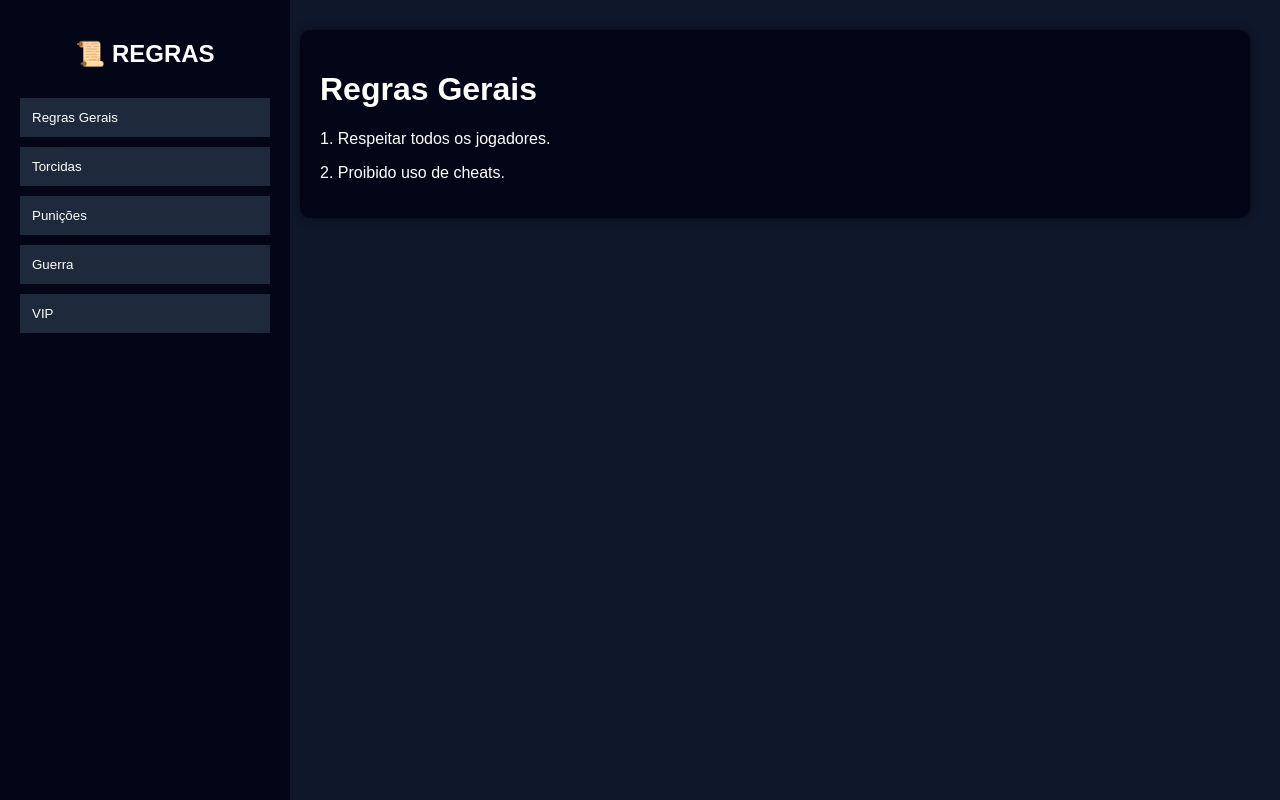
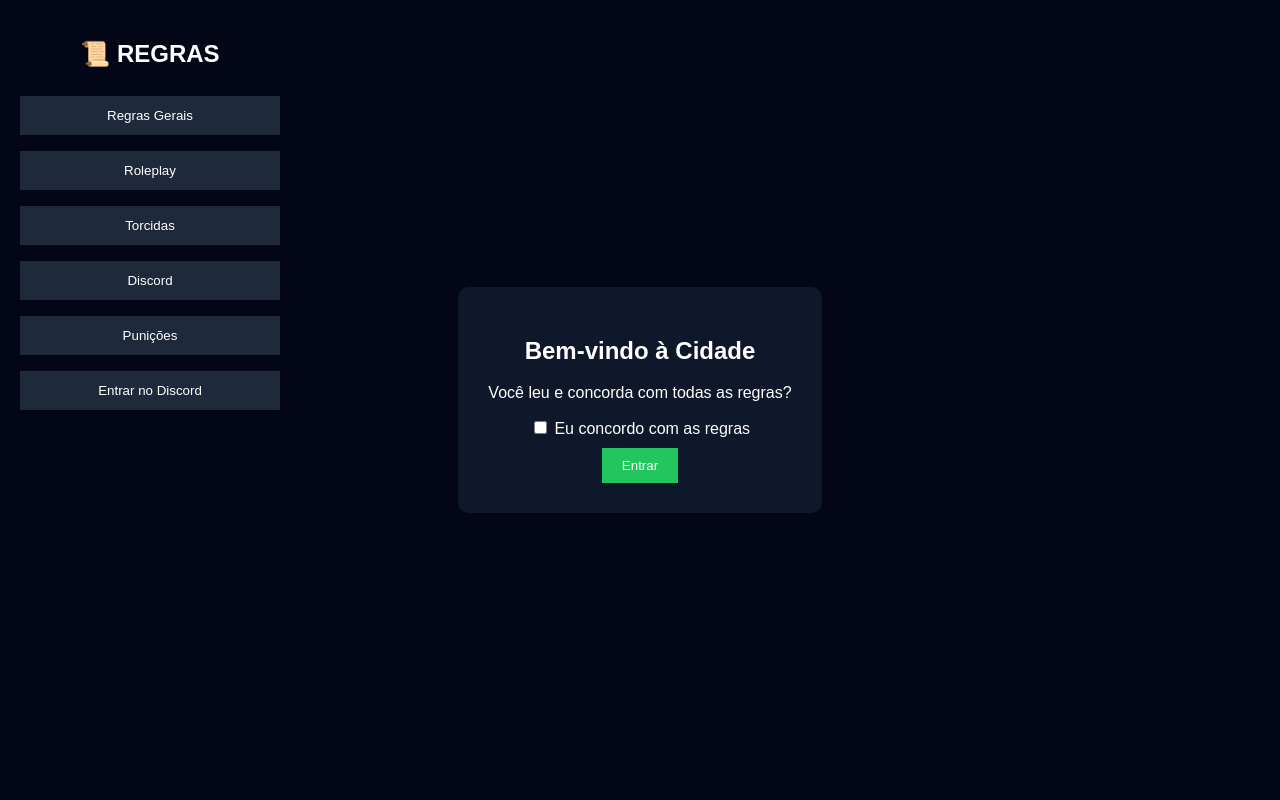
Before and after one commit to gbloficial/Brasil-Torcidas, a plain HTML site: page index.html in a window 1280 px wide. Drawn offline with Linux system fonts and the light colour scheme.

Commit message:
Update index.html

```diff
--- a/index.html
+++ b/index.html
@@ -3,106 +3,98 @@
 <head>
 <meta charset="UTF-8">
 <meta name="viewport" content="width=device-width, initial-scale=1.0">
-<title>Painel de Regras - Servidor FiveM</title>
+<title>Painel Oficial - Cidade Torcidas</title>
 <style>
-body {
-  margin: 0;
-  font-family: Arial, sans-serif;
-  background: #0f172a;
-  color: #fff;
-}
-.sidebar {
-  position: fixed;
-  width: 250px;
-  height: 100vh;
-  background: #020617;
-  padding: 20px;
-}
-.sidebar h2 {
-  text-align: center;
-  margin-bottom: 30px;
-}
-.sidebar button {
-  width: 100%;
-  padding: 12px;
-  margin-bottom: 10px;
-  background: #1e293b;
-  border: none;
-  color: #fff;
-  cursor: pointer;
-  text-align: left;
-}
-.sidebar button:hover {
-  background: #334155;
-}
-.content {
-  margin-left: 270px;
-  padding: 30px;
-}
-.card {
-  background: #020617;
-  padding: 20px;
-  border-radius: 10px;
-  box-shadow: 0 0 10px rgba(0,0,0,0.5);
-}
-.hidden { display: none; }
+body{margin:0;font-family:Arial;background:#0f172a;color:#fff}
+.sidebar{position:fixed;width:260px;height:100vh;background:#020617;padding:20px}
+.sidebar h2{text-align:center}
+.sidebar button{width:100%;padding:12px;margin:8px 0;background:#1e293b;border:none;color:#fff;cursor:pointer}
+.sidebar button:hover{background:#334155}
+.content{margin-left:280px;padding:30px}
+.card{background:#020617;padding:20px;border-radius:10px;display:none}
+.active{display:block}
+.login{position:fixed;inset:0;background:#020617;display:flex;align-items:center;justify-content:center}
+.login-box{background:#0f172a;padding:30px;border-radius:10px;text-align:center}
+button.main{background:#22c55e;border:none;padding:10px 20px;color:#fff;cursor:pointer;margin-top:10px}
+.discord{background:#5865F2}
 </style>
 </head>
 <body oncontextmenu="return false">
 
+<div class="login" id="login">
+  <div class="login-box">
+    <h2>Bem-vindo à Cidade</h2>
+    <p>Você leu e concorda com todas as regras?</p>
+    <input type="checkbox" id="check"> Eu concordo com as regras<br>
+    <button class="main" onclick="entrar()">Entrar</button>
+  </div>
+</div>
+
 <div class="sidebar">
   <h2>📜 REGRAS</h2>
   <button onclick="show('geral')">Regras Gerais</button>
+  <button onclick="show('rp')">Roleplay</button>
   <button onclick="show('torcidas')">Torcidas</button>
+  <button onclick="show('discord')">Discord</button>
   <button onclick="show('punicoes')">Punições</button>
-  <button onclick="show('guerra')">Guerra</button>
-  <button onclick="show('vip')">VIP</button>
+  <button class="discord" onclick="window.open('https://discord.gg/apQW2vWYPd')">Entrar no Discord</button>
 </div>
 
 <div class="content">
-  <div id="geral" class="card">
+
+<div id="geral" class="card active">
 <h1>Regras Gerais</h1>
-    <p>1. Respeitar todos os jogadores.</p>
-    <p>2. Proibido uso de cheats.</p>
+<p>Proibido qualquer tipo de discriminação, cheats, bugs ou vantagens indevidas.</p>
+<p>Proibido racismo, preconceito, assédio ou qualquer prática de DARK RP.</p>
+<p>Qualquer violação pode resultar em banimento.</p>
 </div>
 
-  <div id="torcidas" class="card hidden">
-    <h1>Regras de Torcidas</h1>
-    <p>1. Máximo de membros por torcida.</p>
-    <p>2. Proibido atacar fora de horário.</p>
+<div id="rp" class="card">
+<h1>Regras Roleplay</h1>
+<p>Proibido sair do RP, Metagaming, RDM, VDM, Combat Logging e Power Gaming.</p>
+<p>Proibido ações em safezones e correr para áreas seguras.</p>
+<p>Proibido ações sem construção de RP.</p>
 </div>
 
-  <div id="punicoes" class="card hidden">
-    <h1>Punições</h1>
-    <p>1. Aviso verbal</p>
-    <p>2. Banimento</p>
+<div id="torcidas" class="card">
+<h1>Regras Torcidas</h1>
+<p>Proibido invasão de sede sem acordo.</p>
+<p>Proibido iniciar brigas sem farda.</p>
+<p>Proibido alianças fora dos períodos permitidos.</p>
+<p>Proibido invasão de ações de outras torcidas.</p>
 </div>
 
-  <div id="guerra" class="card hidden">
-    <h1>Regras de Guerra</h1>
-    <p>1. Guerra apenas em locais permitidos.</p>
+<div id="discord" class="card">
+<h1>Regras Discord</h1>
+<p>Proibido ofensas, divulgação e spam.</p>
+<p>Use os canais corretos e respeite a staff.</p>
 </div>
 
-  <div id="vip" class="card hidden">
-    <h1>Regras VIP</h1>
-    <p>1. Benefícios exclusivos para VIP.</p>
+<div id="punicoes" class="card">
+<h1>Punições</h1>
+<p>Advertências progressivas até banimento permanente.</p>
+<p>Racismo e hack = BAN PERMANENTE.</p>
 </div>
+
 </div>
 
 <script>
-function show(section) {
-  document.querySelectorAll('.card').forEach(el => el.classList.add('hidden'));
-  document.getElementById(section).classList.remove('hidden');
+function entrar(){
+ if(document.getElementById('check').checked){
+  document.getElementById('login').style.display='none';
+ } else {
+  alert('Você precisa aceitar as regras!');
+ }
 }
 
-// Bloquear seleção de texto
-document.addEventListener('selectstart', e => e.preventDefault());
+function show(id){
+ document.querySelectorAll('.card').forEach(el=>el.classList.remove('active'));
+ document.getElementById(id).classList.add('active');
+}
 
-// Bloquear Ctrl+C
-window.addEventListener('keydown', function(e) {
-  if (e.ctrlKey && (e.key === 'c' || e.key === 'u')) {
-    e.preventDefault();
-  }
+document.addEventListener('selectstart',e=>e.preventDefault());
+window.addEventListener('keydown',e=>{
+ if(e.ctrlKey && (e.key==='c'||e.key==='u')) e.preventDefault();
 });
 </script>
 
```
Lines whose indentation alone changed are shown as unchanged.
